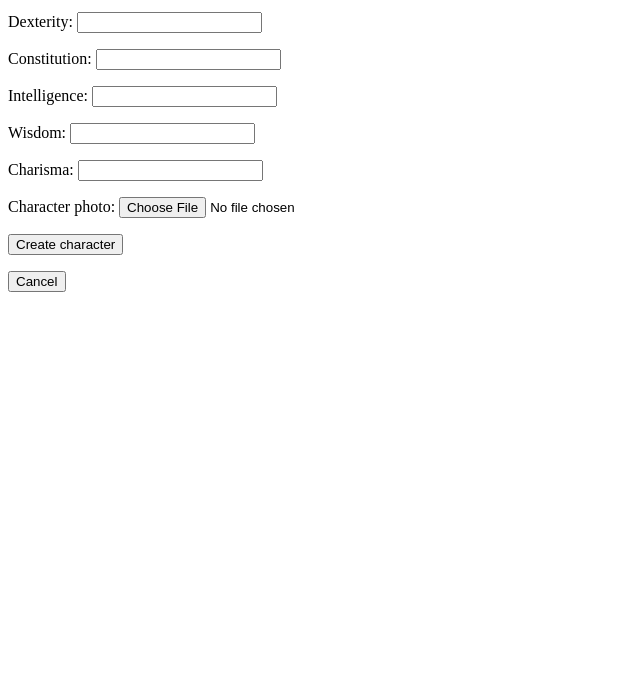
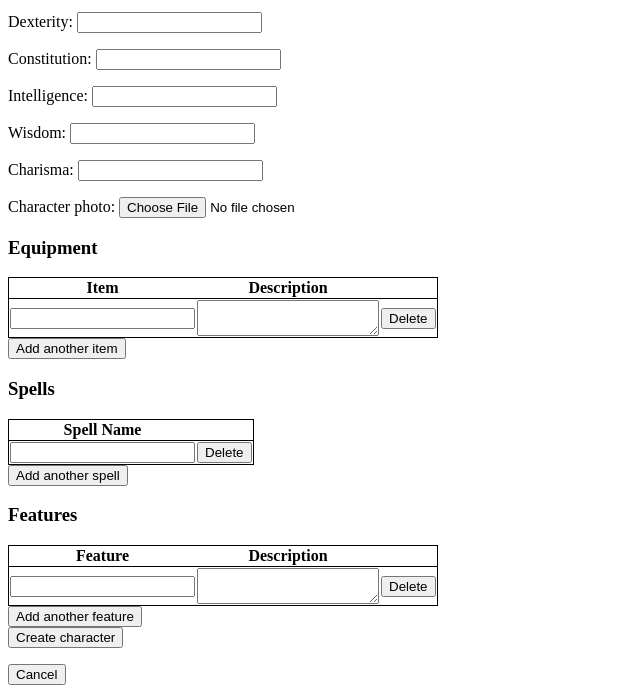
Before and after one commit to roushjac/may-tricks, a Flask app: page /add_adventurer in a window 1280 px wide. Shown: the part 845-1538 px from the top of the page, without its empty margins (0-640 px from the left). Before the commit the page ends 1137 px from the top, so only its background shows below. Run offline with Flask 2, Linux system fonts and the light colour scheme.

Commit message:
Added dynamic tables into character creation page for features, spells, and equipment

```diff
--- a/Websites/dndwebsite/flask_app.py
+++ b/Websites/dndwebsite/flask_app.py
@@ -8,10 +8,8 @@ import os
 """ TODO
 - Modify CSS for all pages to make them responsive/mobile friendly
 - Add styling to:
-    - Homepage - use flexboxes with the nav bar
     - Character creation
     - Character editing
-- Add functionality to give characters features, spells, and equipment
 - Add login feature
     - Will only have an admin account for now
     - Give admin login info to IRL party members
@@ -99,6 +97,9 @@ def add_adventurer():
                                     wisdom = request.form['char_wisdom'],
                                     charisma = request.form['char_charisma'],
                                     image_path = file_name)
+        # TODO - find good way to parse the request.form dictionary to only get equipment items
+        # The number of equipment items is dynamic - can't hardcode like character stats
+        equipment_form = request.form.getlist()
         session.add(new_character)
         session.commit()
         return redirect(url_for('characters'))
--- /dev/null
+++ b/Websites/dndwebsite/static/css/add_adventurer.css
@@ -0,0 +1,8 @@
+table {
+    border: 1px solid black;
+    border-collapse: collapse;
+}
+
+table tr {
+    border: 1px solid black;
+}
--- a/Websites/dndwebsite/static/css/characters.css
+++ b/Websites/dndwebsite/static/css/characters.css
@@ -67,7 +67,7 @@ header{
     visibility: hidden;
     font-family: 'Noto Serif';
     color: white;
-    font-size: 2em;
+    font-size: 4vw;
     opacity: 0;
     transition: opacity .2s, visibility .2s;
     text-align: center;
@@ -81,7 +81,3 @@ header{
 .char_img_wrap:hover .char_img{
     opacity: .3;
 }
-
-.fill_final_line {
-
-}
--- /dev/null
+++ b/Websites/dndwebsite/static/javascript/add_character_funcs.js
@@ -0,0 +1,99 @@
+var num_of_items = 1;
+var num_of_spells = 1;
+var num_of_features = 1;
+
+/* Create event listener on 'add equipment' button */
+const equip_table = document.getElementById('equip_table');
+const equip_button = document.getElementById('add_equip_button');
+equip_button.addEventListener('click', () => { /* Using ES6 anon function */
+    num_of_items += 1;
+    const new_equip = document.createElement('tr');
+    /* Make item name cell */
+    const item_name_cell = document.createElement('td');
+    const item_name_input = document.createElement('input');
+    item_name_input.setAttribute('type', 'text');
+    item_name_input.setAttribute('name', 'item_'+String(num_of_items));
+    item_name_cell.appendChild(item_name_input);
+    /* Make item description cell */
+    const item_desc_cell = document.createElement('td');
+    const item_desc_input = document.createElement('textarea');
+    item_desc_input.setAttribute('name', 'item_'+String(num_of_items)+'_desc');
+    item_desc_cell.appendChild(item_desc_input);
+    /* Make delete button */
+    const del_button_cell = document.createElement('td');
+    const del_button = document.createElement('button');
+    del_button.setAttribute('type', 'button');
+    del_button.setAttribute('onclick', 'deleteRow(event)');
+    del_button.appendChild(document.createTextNode('Delete'));
+    del_button_cell.appendChild(del_button);
+    /* Append cells to table row */
+    new_equip.appendChild(item_name_cell);
+    new_equip.appendChild(item_desc_cell);
+    new_equip.appendChild(del_button_cell);
+    /* Append row to original table */
+    equip_table.appendChild(new_equip);
+});
+
+/* Create event listener on 'add spells' button */
+const spells_table = document.getElementById('spells_table');
+const spell_button = document.getElementById('add_spell_button');
+spell_button.addEventListener('click', () => { /* Using ES6 anon function */
+    num_of_spells += 1;
+    const new_spell = document.createElement('tr');
+    /* Make spell name cell */
+    const spell_name_cell = document.createElement('td');
+    const spell_name_input = document.createElement('input');
+    spell_name_input.setAttribute('type', 'text');
+    spell_name_input.setAttribute('name', 'item_'+String(num_of_spells));
+    spell_name_cell.appendChild(spell_name_input);
+    /* Make delete button */
+    const del_button_cell = document.createElement('td');
+    const del_button = document.createElement('button');
+    del_button.setAttribute('type', 'button');
+    del_button.setAttribute('onclick', 'deleteRow(event)');
+    del_button.appendChild(document.createTextNode('Delete'));
+    del_button_cell.appendChild(del_button);
+    /* Append cells to table row */
+    new_spell.appendChild(spell_name_cell);
+    new_spell.appendChild(del_button_cell);
+    /* Append row to original table */
+    spells_table.appendChild(new_spell);
+})
+
+/* Create event listener on 'add feature' button */
+const features_table = document.getElementById('features_table');
+const feature_button = document.getElementById('add_feature_button');
+feature_button.addEventListener('click', () => { /* Using ES6 anon function */
+    num_of_features += 1;
+    const new_feature = document.createElement('tr');
+    /* Make feature name cell */
+    const feature_name_cell = document.createElement('td');
+    const feature_name_input = document.createElement('input');
+    feature_name_input.setAttribute('type', 'text');
+    feature_name_input.setAttribute('name', 'item_'+String(num_of_features));
+    feature_name_cell.appendChild(feature_name_input);
+    /* Make feature description cell */
+    const feature_desc_cell = document.createElement('td');
+    const feature_desc_input = document.createElement('textarea');
+    feature_desc_input.setAttribute('name', 'item_'+String(num_of_items)+'_desc');
+    feature_desc_cell.appendChild(feature_desc_input);
+    /* Make delete button */
+    const del_button_cell = document.createElement('td');
+    const del_button = document.createElement('button');
+    del_button.setAttribute('type', 'button');
+    del_button.setAttribute('onclick', 'deleteRow(event)');
+    del_button.appendChild(document.createTextNode('Delete'));
+    del_button_cell.appendChild(del_button);
+    /* Append cells to table row */
+    new_feature.appendChild(feature_name_cell);
+    new_feature.appendChild(feature_desc_cell);
+    new_feature.appendChild(del_button_cell);
+    /* Append row to original table */
+    features_table.appendChild(new_feature);
+});
+
+/* Using a much more elegant function for the delete button */
+function deleteRow(e) {
+    const this_row = e.target.parentElement.parentElement; /* Parent of button is cell, parent of cell is row */
+    this_row.remove();
+}
--- a/Websites/dndwebsite/templates/add_adventurer.html
+++ b/Websites/dndwebsite/templates/add_adventurer.html
@@ -1,4 +1,8 @@
 <html>
+<head>
+    <title>Add a character</title>
+    <link rel='stylesheet' href={{ url_for('static', filename='css/add_adventurer.css') }}>
+</head>
     <body>
         <header><h1>Create New Character</h1></header>
         <form method="POST" enctype='multipart/form-data'>
@@ -69,11 +73,58 @@
             <p>
                 Character photo: <input type='file' name='char_photo' accept='image/*'>
             </p>
+            <h3>Equipment</h3>
+                <table>
+                    <tbody id='equip_table'>
+                        <tr>
+                            <th>Item</th>
+                            <th>Description</th>
+                            <th></th>
+                        </tr>
+                        <tr>
+                            <td><input type='text' name='item_1'></td>
+                            <td><textarea name='item_1_desc'></textarea></td>
+                            <td><button type='button' onclick='deleteRow(event)'>Delete</button></td>
+                        </tr>
+                    </tbody>
+                </table>
+                <button type='button' id='add_equip_button'>Add another item</button>
+            <h3>Spells</h3>
+                <table>
+                    <tbody id='spells_table'>
+                        <tr>
+                            <th>Spell Name</th>
+                            <th></th>
+                        </tr>
+                        <tr>
+                            <td><input type='text' name='spell_1'></td>
+                            <td><button type='button' onclick='deleteRow(event)'>Delete</button></td>
+                        </tr>
+                    </tbody>
+                </table>
+                <button type='button' id='add_spell_button'>Add another spell</button>
+            <h3>Features</h3>
+                <table>
+                    <tbody id='features_table'>
+                        <tr>
+                            <th>Feature</th>
+                            <th>Description</th>
+                            <th></th>
+                        </tr>
+                        <tr>
+                            <td><input type='text' name='feature_1'></td>
+                            <td><textarea name='feature_1_desc'></textarea></td>
+                            <td><button type='button' onclick='deleteRow(event)'>Delete</button></td>
+                        </tr>
+                    </tbody>
+                </table>
+                <button type='button' id='add_feature_button'>Add another feature</button>
+            <br>
             <input type='submit' value='Create character'>
-
         </form>
         <a href={{ url_for('homepage') }}>
-            <input type='submit' value='Cancel'>
+            <button type='button'>Cancel</button>
         </a>
     </body>
+    <script src={{ url_for('static', filename='javascript/add_character_funcs.js') }}></script>
 </html>
```
